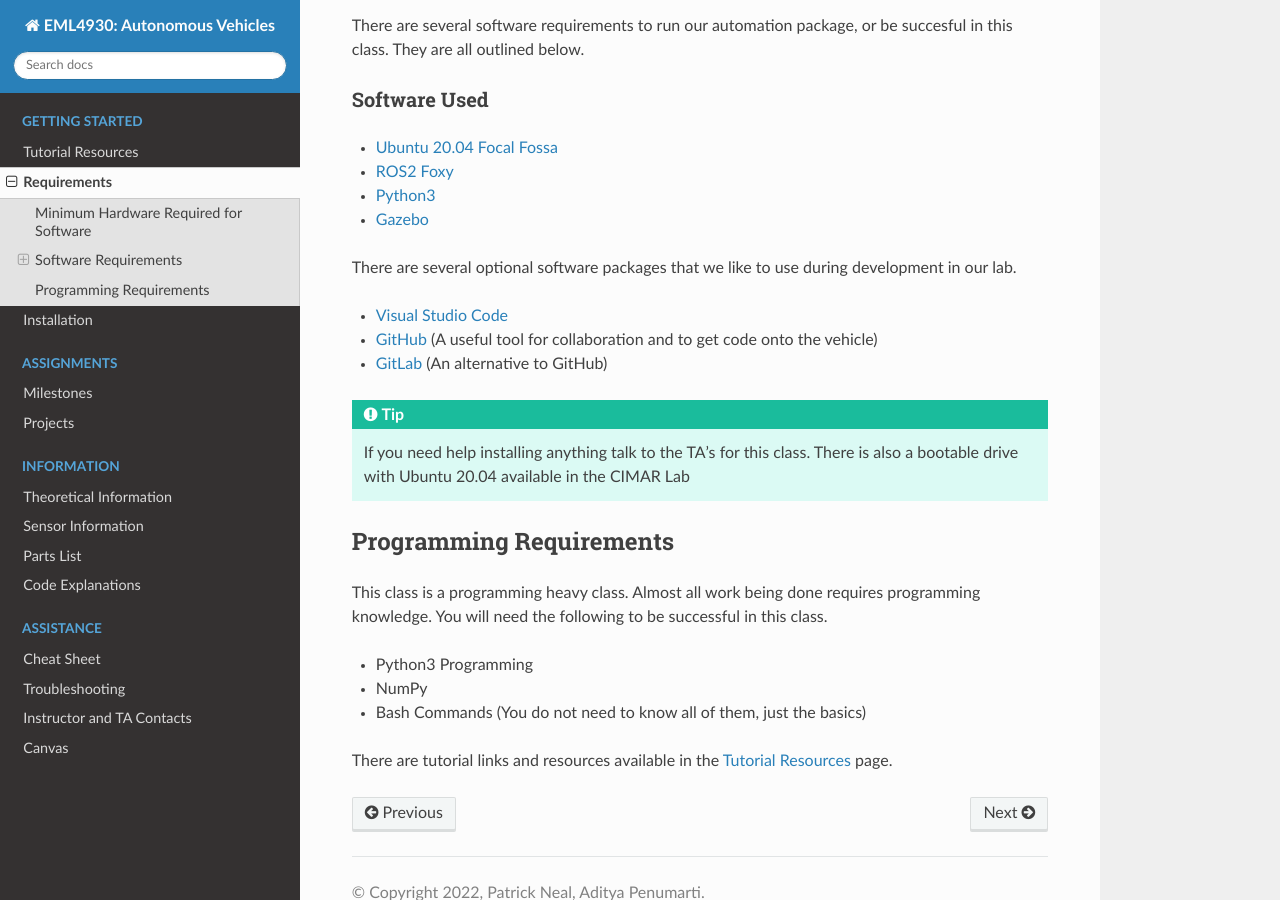
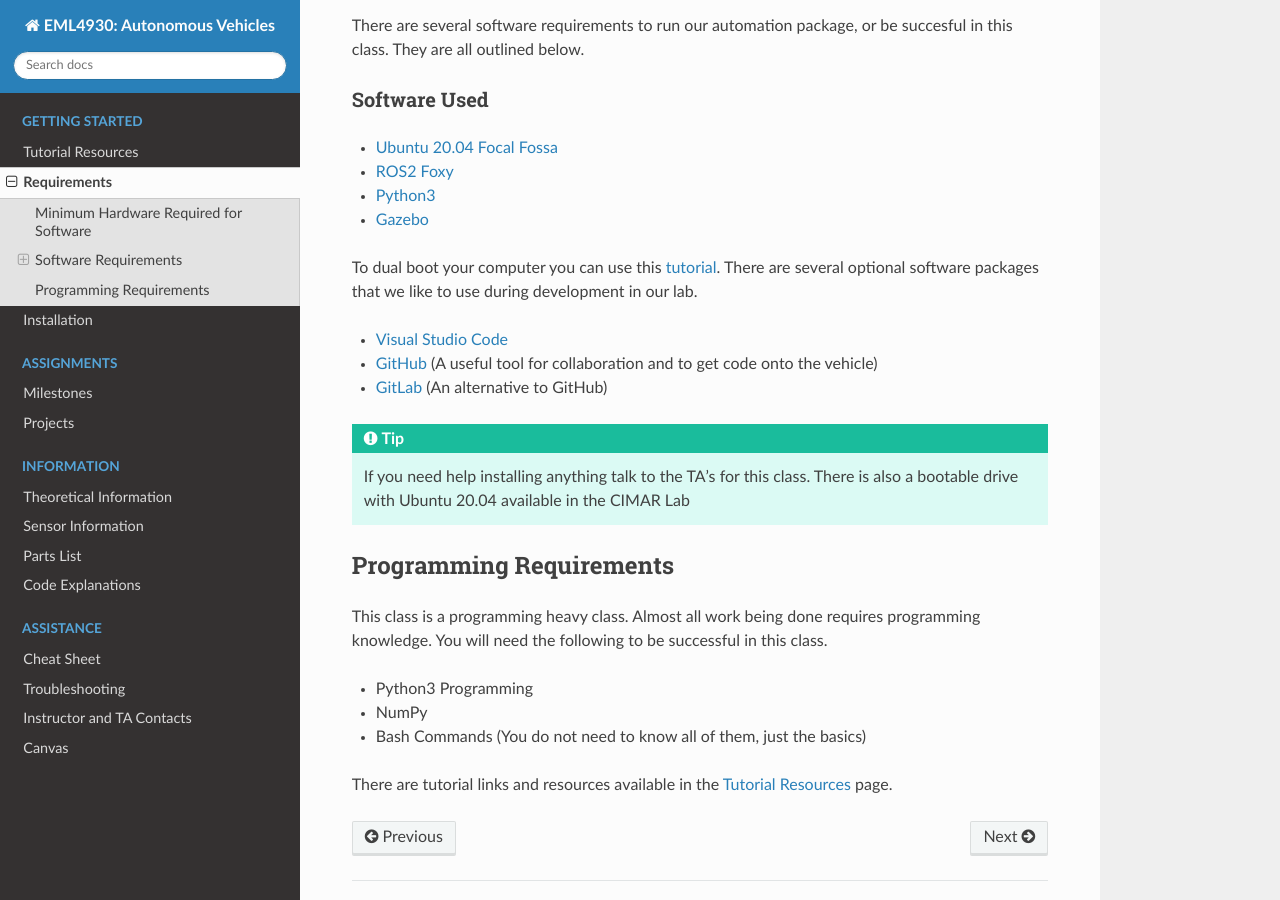
Before and after one commit to av-mae-uf/av1tenth-docs, a Sphinx documentation site: the page built from docs/gettingstarted/reqs.rst, in a window 1280 px wide and 900 px high, scrolled down 940 px. Built offline with Sphinx 7.4.7 and the Read the Docs theme 2.0.0, drawn with Linux system fonts in a browser that asks for light colours.

Commit message:
Adding dual boot instructions

```diff
--- a/docs/gettingstarted/reqs.rst
+++ b/docs/gettingstarted/reqs.rst
@@ -34,6 +34,7 @@ Software Used
 * `Python3 <https://www.python.org/downloads/>`_
 * `Gazebo <https://gazebosim.org/home>`_
 
+To dual boot your computer you can use this `tutorial <https://linuxconfig.org/how-to-install-ubuntu-20-04-alongside-windows-10-dual-boot>`_.
 There are several optional software packages that we like to use during development in our lab.
 
 * `Visual Studio Code <https://code.visualstudio.com/>`_
```
